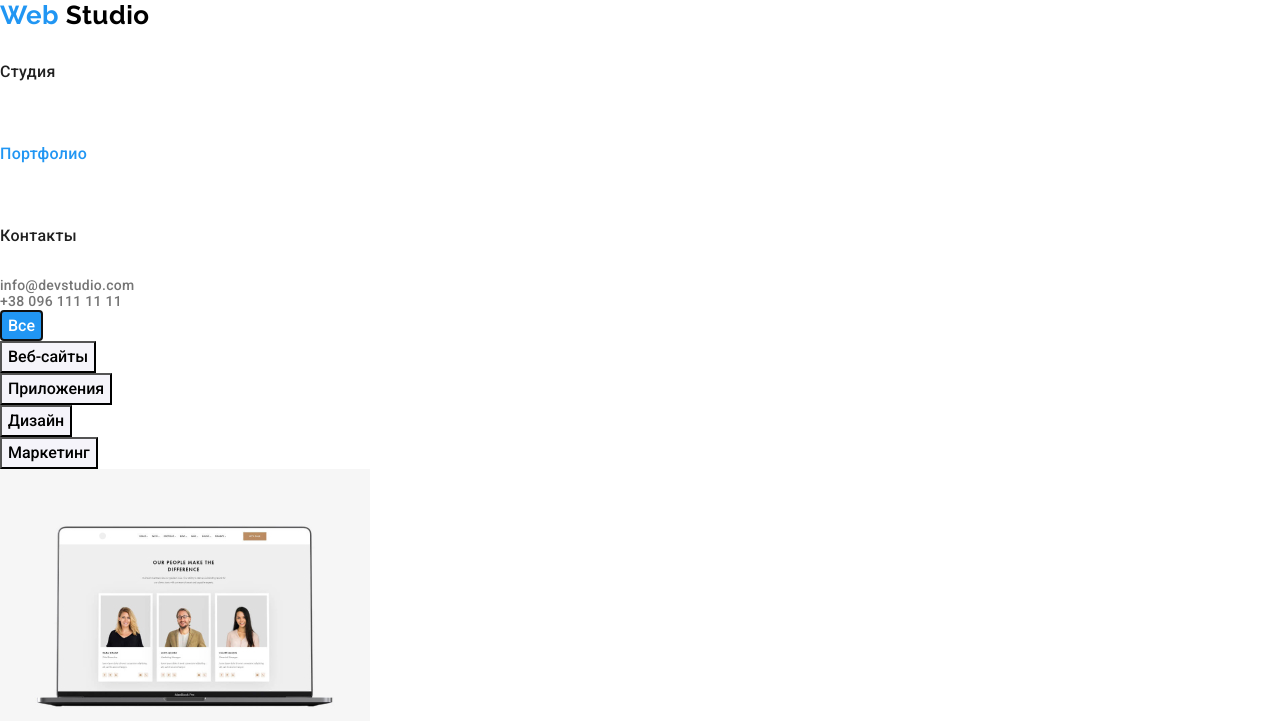
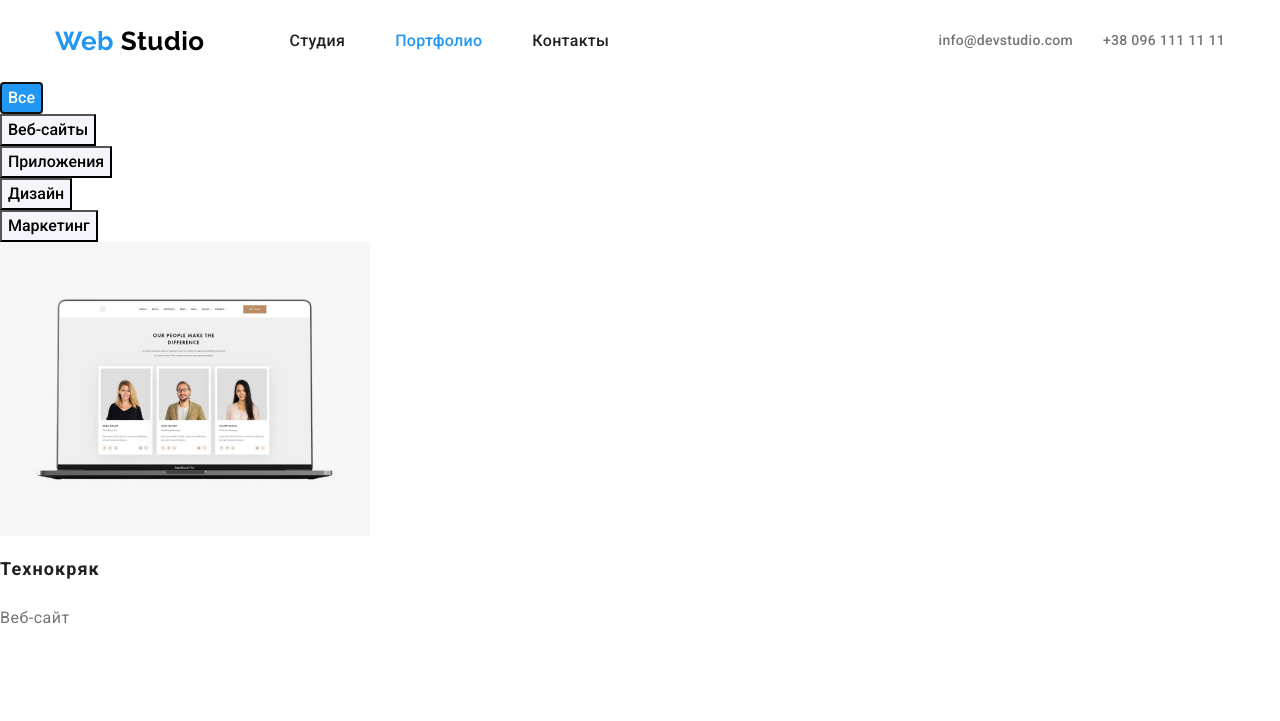
Before and after one commit to grangeld/goit-markup-hw-03, a plain HTML site: page portfolio.html in a window 1280 px wide. Shown: the top 721 px of the page. Drawn offline with nearby package versions, Linux system fonts and the light colour scheme.

Commit message:
перенёс в portfolio.html футер и хедер

```diff
--- a/portfolio.html
+++ b/portfolio.html
@@ -16,37 +16,44 @@
   </head>
 
   <body>
-    <header>
+    <header class="header">
       <!--Навигация-->
-      <nav>
-        <a href="./index.html" lang="en" class="logo underline"
+      <div class="conteiner">
+        <nav class="navigation">
+          <a class="logo underline" href="./index.html" lang="en"
             ><span class="logo-web">Web</span> Studio</a
           >
-        <ul class="list-style">
-          <li>
+          <ul class="list-style navigation-list">
+            <li class="navigation-list-item">
               <a class="header-menu underline" href="./index.html">Студия</a>
             </li>
-          <li>
+            <li class="navigation-list-item">
               <a class="header-menu open underline" href="./portfolio.html"
                 >Портфолио</a
               >
             </li>
-          <li><a class="header-menu underline" href="">Контакты</a></li>
+            <li class="navigation-list-item">
+              <a class="header-menu underline" href="">Контакты</a>
+            </li>
           </ul>
         </nav>
         <!--номера для связи-->
-      <ul class="list-style">
-        <li>
-          <a class="header-address underline" href="mailto:info@devstudio.com">
+        <ul class="list-style address-navigation">
+          <li class="address-navigation-list">
+            <a
+              class="header-address underline"
+              href="mailto:info@devstudio.com"
+            >
               <address>info@devstudio.com</address>
             </a>
           </li>
-        <li>
+          <li class="address-navigation-list">
             <a class="header-address underline" href="tel:+380961111111">
               <address>+38 096 111 11 11</address>
             </a>
           </li>
         </ul>
+      </div>
     </header>
 
     <!-- Контент -->
@@ -226,10 +233,14 @@
     <!-- Футер -->
     <footer class="footer">
       <!--Первый див-->
-      <div>
-        <a href="./index.html" lang="en" class="logo footer underline"
-          ><span class="logo-web">Web</span> Studio</a
+      <div class="conteiner">
+        <div class="footer-conteiner-adress">
+          <div class="logo-footer-distance">
+            <a class="logo-footer logo" href="./index.html" lang="en"
+              ><span class="logo-web underline">Web</span> Studio</a
             >
+          </div>
+
           <ul class="list-style">
             <li>
               <a
@@ -252,7 +263,7 @@
         </div>
 
         <!--Второй див-->
-      <div>
+        <div class="footer-conteiner-connect">
           <b class="footer-join">присоединяйтесь</b>
           <ul class="list-style">
             <li>
@@ -269,6 +280,7 @@
             </li>
           </ul>
         </div>
+      </div>
     </footer>
   </body>
 </html>
```
Lines whose indentation alone changed are shown as unchanged.
